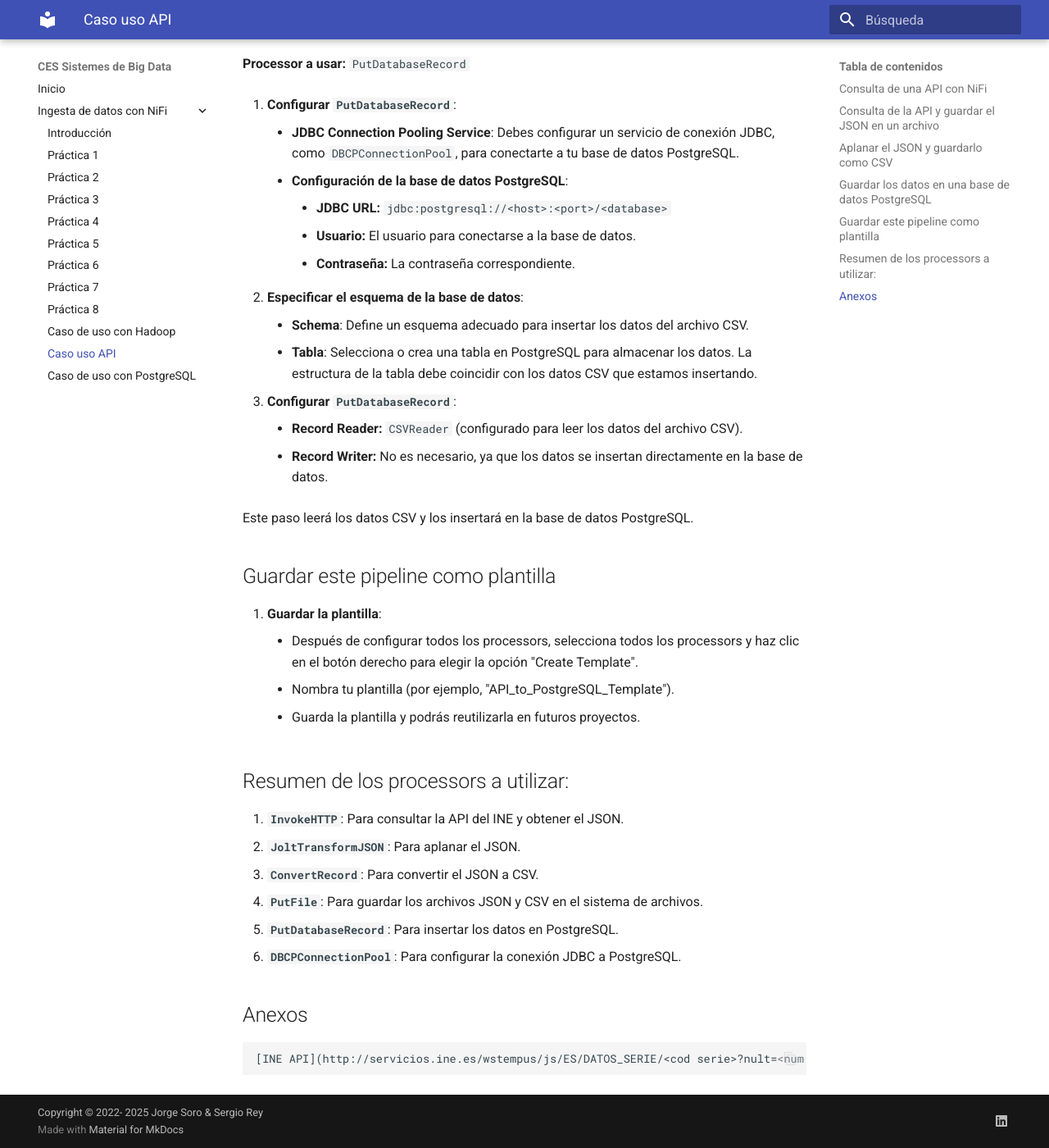
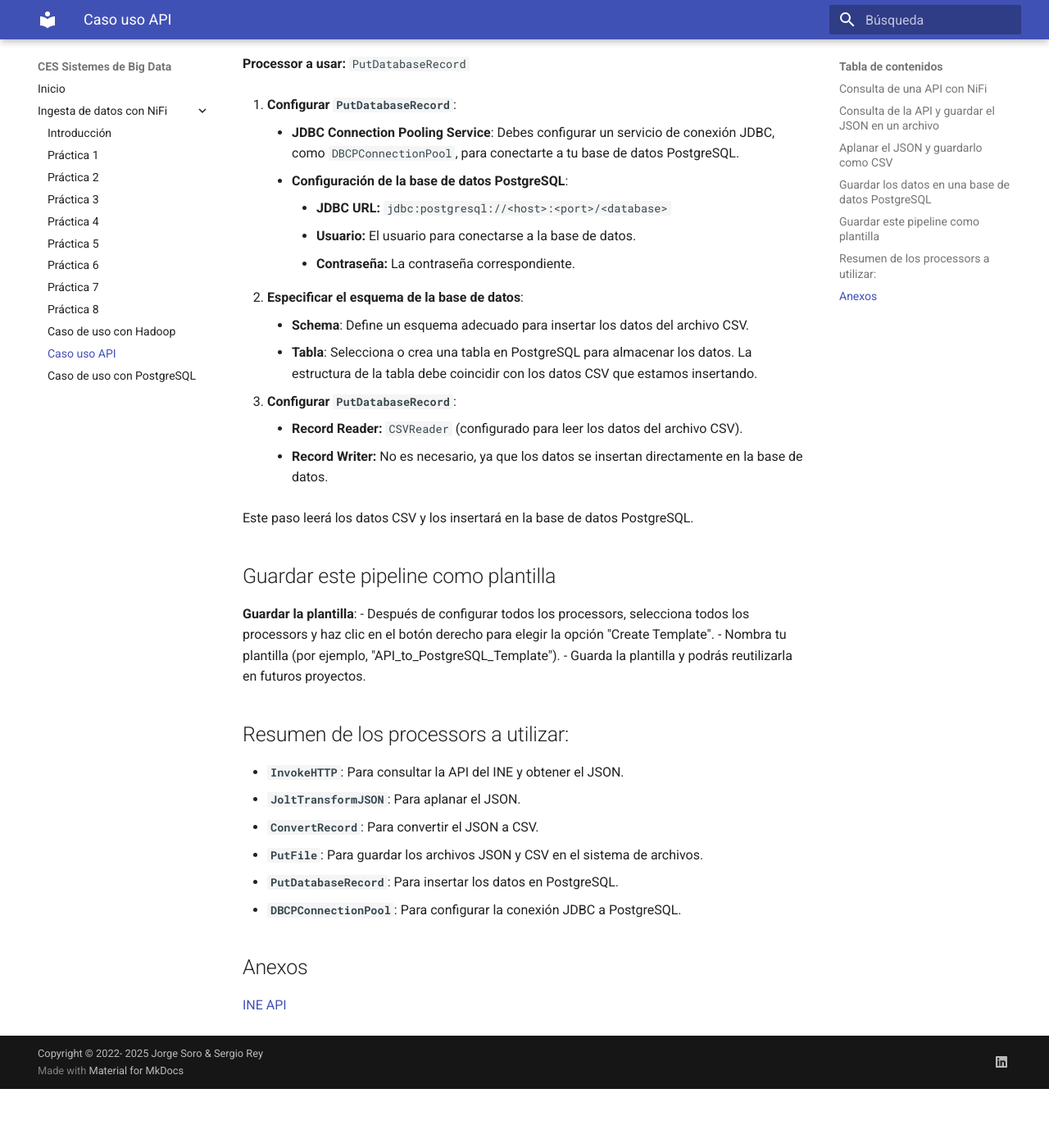
Before and after one commit to jorsodom/bigdata-sb, an MkDocs documentation site: the page built from docs/nifi/nifiCasoUsoAPI.md, in a window 1280 px wide and 1400 px high, scrolled down 1695 px. Shown: the whole window at 82% size. Built offline with MkDocs 1.6.1 and Material for MkDocs 9.7.7, drawn with Linux system fonts in a browser that asks for light colours; after the commit the page ends 3023 px from its top, so only the background shows below that; some of the changed lines change nothing that is shown.

Commit message:
caso uso api v1

```diff
--- a/docs/nifi/nifiCasoUsoAPI.md
+++ b/docs/nifi/nifiCasoUsoAPI.md
@@ -1,9 +1,7 @@
 ### Consulta de una API con NiFi
-
 En la práctica que hicimos sobre la API del INE, consultamos la encuesta de población activa. Vamos a ampliar con esta práctica leyendo y automatizando la lectura de los datos con NiFi.
 
 ## Consulta de la API y guardar el JSON en un archivo
-
 **Processor a usar:** `InvokeHTTP`
 **Objetivo:** Consultar la API del INE para obtener los datos en formato JSON y luego guardarlos en un archivo local.
 
@@ -21,7 +19,6 @@
 Este paso recogerá la respuesta de la API y la almacenará como un archivo JSON en el sistema de archivos.
 
 ## Aplanar el JSON y guardarlo como CSV
-
 **Processor a usar:** `JoltTransformJSON` y `ConvertRecord`
 
 1. **Aplanar el JSON con `JoltTransformJSON`**:
@@ -53,7 +50,6 @@
     - Similar al paso anterior, puedes guardar el archivo CSV en el sistema de archivos local.
 
 ## Guardar los datos en una base de datos PostgreSQL
-
 **Processor a usar:** `PutDatabaseRecord`
 
 1. **Configurar `PutDatabaseRecord`**:
@@ -74,21 +70,19 @@
 Este paso leerá los datos CSV y los insertará en la base de datos PostgreSQL.
 
 ## Guardar este pipeline como plantilla
-
-1. **Guardar la plantilla**:
+**Guardar la plantilla**:
     - Después de configurar todos los processors, selecciona todos los processors y haz clic en el botón derecho para elegir la opción "Create Template".
     - Nombra tu plantilla (por ejemplo, "API_to_PostgreSQL_Template").
     - Guarda la plantilla y podrás reutilizarla en futuros proyectos.
 
 ## Resumen de los processors a utilizar:
-
-1. **`InvokeHTTP`**: Para consultar la API del INE y obtener el JSON.
-2. **`JoltTransformJSON`**: Para aplanar el JSON.
-3. **`ConvertRecord`**: Para convertir el JSON a CSV.
-4. **`PutFile`**: Para guardar los archivos JSON y CSV en el sistema de archivos.
-5. **`PutDatabaseRecord`**: Para insertar los datos en PostgreSQL.
-6. **`DBCPConnectionPool`**: Para configurar la conexión JDBC a PostgreSQL.
+-   **`InvokeHTTP`**: Para consultar la API del INE y obtener el JSON.
+-   **`JoltTransformJSON`**: Para aplanar el JSON.
+-   **`ConvertRecord`**: Para convertir el JSON a CSV.
+-   **`PutFile`**: Para guardar los archivos JSON y CSV en el sistema de archivos.
+-   **`PutDatabaseRecord`**: Para insertar los datos en PostgreSQL.
+-   **`DBCPConnectionPool`**: Para configurar la conexión JDBC a PostgreSQL.
 
 ## Anexos
 
-    [INE API](http://servicios.ine.es/wstempus/js/ES/DATOS_SERIE/<cod serie>?nult=<num dades>)
+[INE API](http://servicios.ine.es/wstempus/js/ES/DATOS_SERIE/<cod serie>?nult=<num dades>)
```
